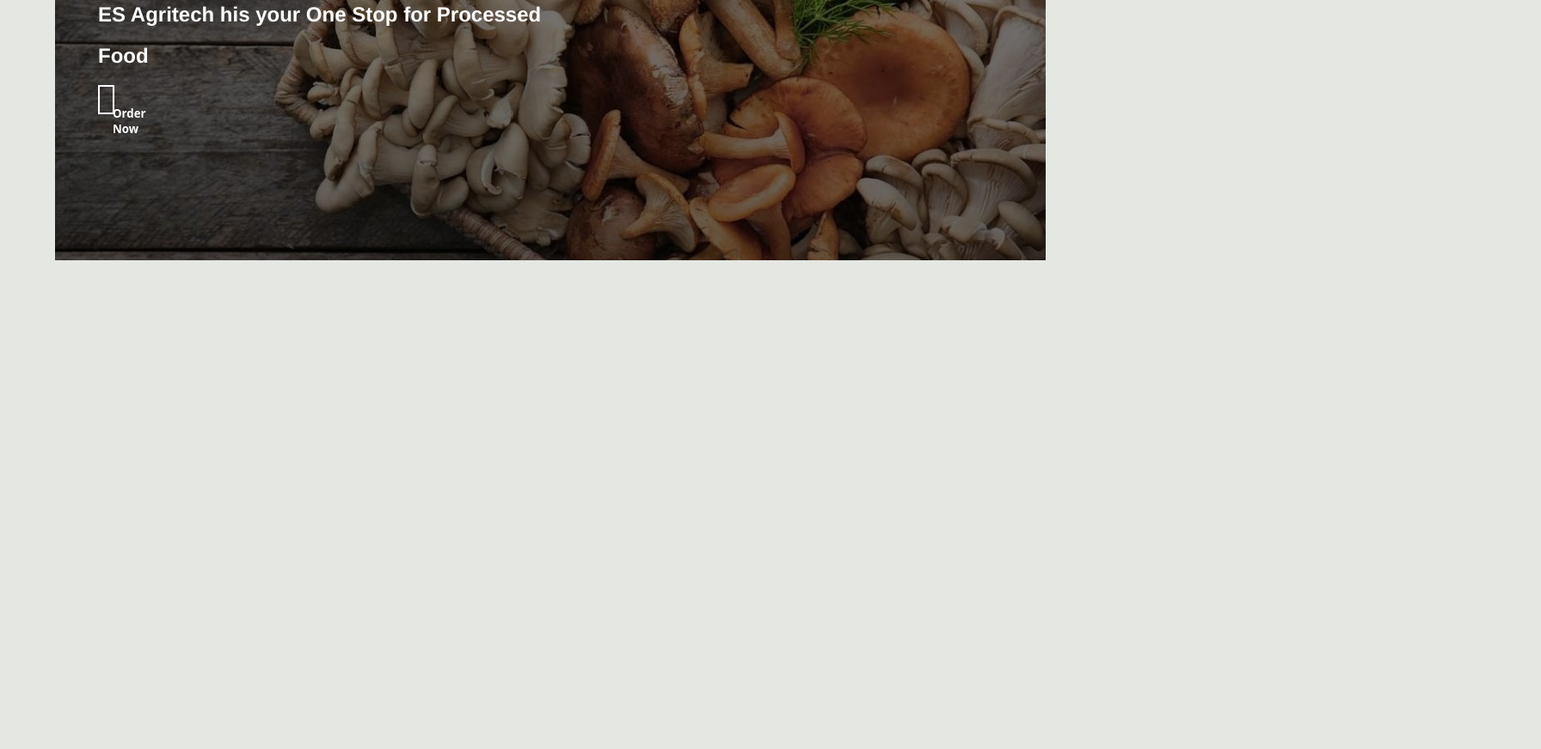
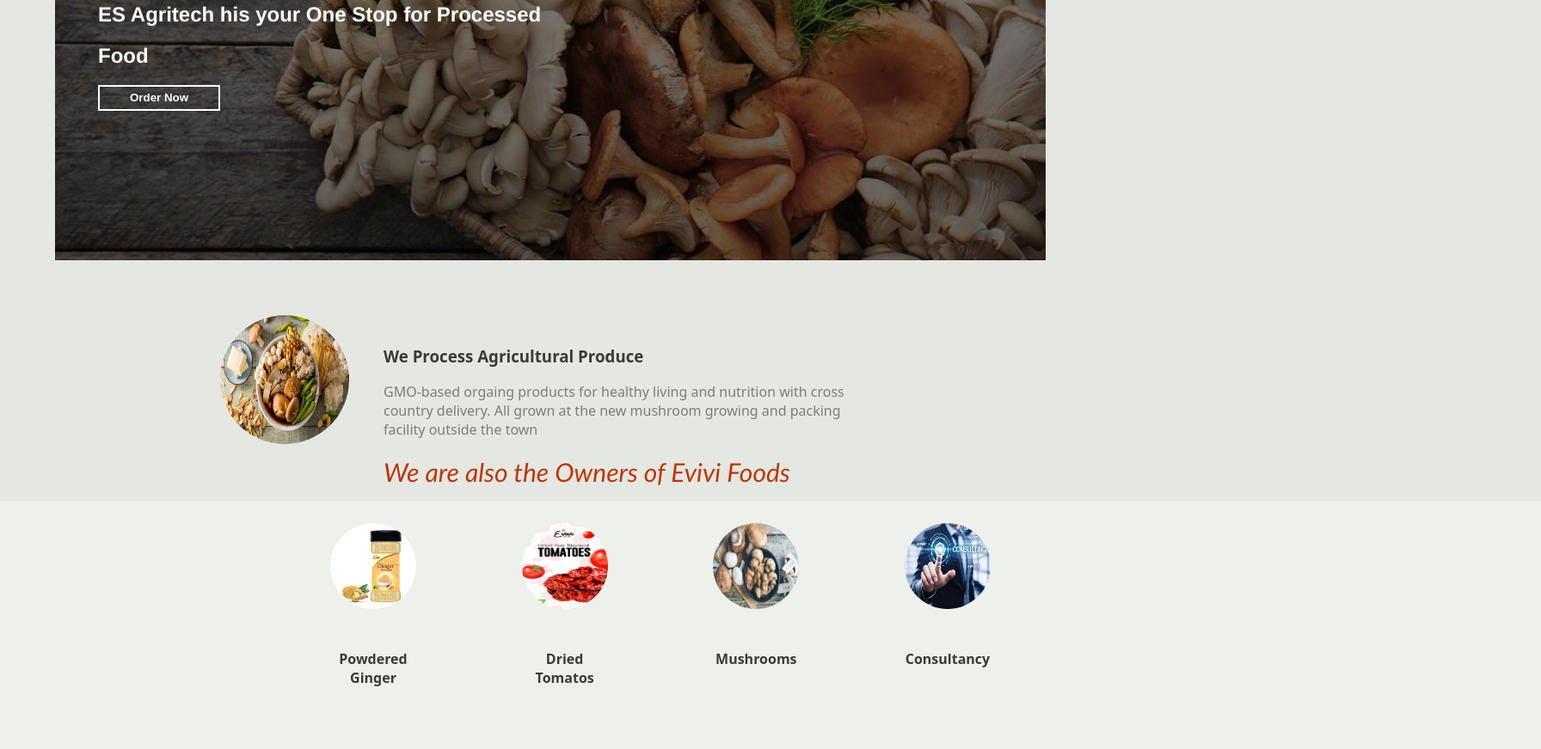
Before and after one commit to RyderGreystorm/es-agritech-website, a plain HTML site: page index.html in a window 1280 px wide. Shown: the part 272-1144 px from the top of the page at 86% size, 1792 px wide, since content can reach past the window. Before the commit the page ends 800 px from the top, so only its background shows below. Drawn offline with Linux system fonts and the light colour scheme.

Commit message:
Added popular products

```diff
--- a/index.html
+++ b/index.html
@@ -25,11 +25,43 @@
             <section>
                 <h1 class="div-h1">ES Agritech his your One Stop for Processed</h1>
                 <h1 class="div-h2">Food</h1>
-                <div class="order-now">
-                    <h5 class="order-txt">Order Now</h5>
-                </div>
+                    <button class="order-now">Order Now</button>
             </section>
         </div>
+    </div>
+    <div class="land">
+        <img src="/img/2.jpg" alt="mushroom" class="round-img">
+        <ul>
+            <li><h3 class="head-text">We Process Agricultural Produce</h3></li>
+            <li class="sub-text">GMO-based orgaing products for healthy living and nutrition with cross country delivery. All grown at the new mushroom growing and packing facility outside the town </li>
+            <li class="evivi">We are also the Owners of Evivi Foods</li>
+        </ul>
+    </div>
+    <div class="top-listing">
+        <ul class="top-listing">
+            <li>
+                <img class="ls" src="/img/gin.jpg" alt="powdered ginger">
+
+            </li>
+            <li>
+                <img class="ls" src="/img/tom.jpg" alt="dried tomato">
+            </li>
+
+            <li>
+                <img class="ls" src="/img/1.jpg" alt="mushroom">
+            </li>
+                <li>
+                    <img class="ls" src="/img/con.jpeg" alt="consultancy">
+                </li>
+        </ul>
+    </div>
+    <div class="top-listing">
+        <ul class="top-listing">
+            <li class="ls">Powdered Ginger</li>
+            <li class="ls">Dried Tomatos</li>
+            <li class="ls">Mushrooms</li>
+            <li class="ls">Consultancy</li>
+        </ul>
     </div>
     <script type="test/javascript">
         $("a").click(function(){
--- a/style.css
+++ b/style.css
@@ -63,7 +63,7 @@ header li a:hover{
     color: white;
     overflow: hidden;
     background: #241813;
-    background: linear-gradient(rgba(0, 0, 0, 0.3), rgba(0, 0, 0, 0.43)), url("/img/3.jpg"); /* Chrome 10-25, Safari 5.1-6 */
+    background: linear-gradient(rgba(186, 55, 9, 0.3), rgba(186, 55, 9, 0.43)), url("/img/3.jpg"); /* Chrome 10-25, Safari 5.1-6 */
     background: linear-gradient(rgba(0, 0, 0, 0.5), rgba(0, 0, 0, 0.6)), url("/img/3.jpg"); /* W3C, IE 10+/ Edge, Firefox 16+, Chrome 26+, Opera 12+, Safari 7+ */
 
 }
@@ -80,13 +80,75 @@ header li a:hover{
 
 /* "Order now" div on landing page image*/
 .order-now {
+    color: white;
+    background-color: transparent;
+    font-weight: bold;
     border: solid 2px;
+    border-color: white;
     margin-left: 50px;
-    padding-left: 15px;
+    padding-left: 35px;
+   padding-right: 35px;
     height: 30px;
-    margin-right: 1150px;
+
 }
-/*Order now text on landing oage image*/
-.order-txt {
-    padding-bottom: 50px;
+
+
+/*div containing circular image*/
+.land{
+    display: flex;
+    flex-direction: row;
+    margin-top: 5%;
+    margin-left: 20%;
+    margin-right: 20%;
 }
+
+/*Rounded image under landing page banner*/
+.round-img {
+    border-radius: 50%;
+    width: 150px;
+    height: 150px;
+}
+
+ul {
+    list-style-type: none;
+}
+
+/*all texts providing description are called sub-texts*/
+.sub-text{
+    color: #7d7e78;
+}
+.head-text{
+    color: #3b3a36;
+}
+.evivi{
+    margin-top: 20px;
+    font-size: 30px;
+    font-style: italic;
+    color: #BA3709;
+    font-family: 'Trebuchet MS', 'Lucida Sans Unicode', 'Lucida Grande', 'Lucida Sans';
+}
+
+/*top listings div*/
+.top-listing{
+
+    display: flex;
+    flex-direction: row;
+    width: 100%;
+    background-color: #EEF0EB;
+    padding-left: 15%;
+    padding-right: 25%;
+    padding-top: 10px;
+    justify-content: space-between;
+}
+/*ls is for images in the listings*/
+.ls{
+    margin-top: -10px;
+    border-radius: 50%;
+    width: 100px;
+    height: 100px;
+    color: #3b3a36;
+    text-align: center;
+    font-size: medium;
+    font-weight: bold;
+
+}
```
Also changed, not shown: img/con.jpeg (added), img/gin.jpg (added), img/tom.jpg (added).
